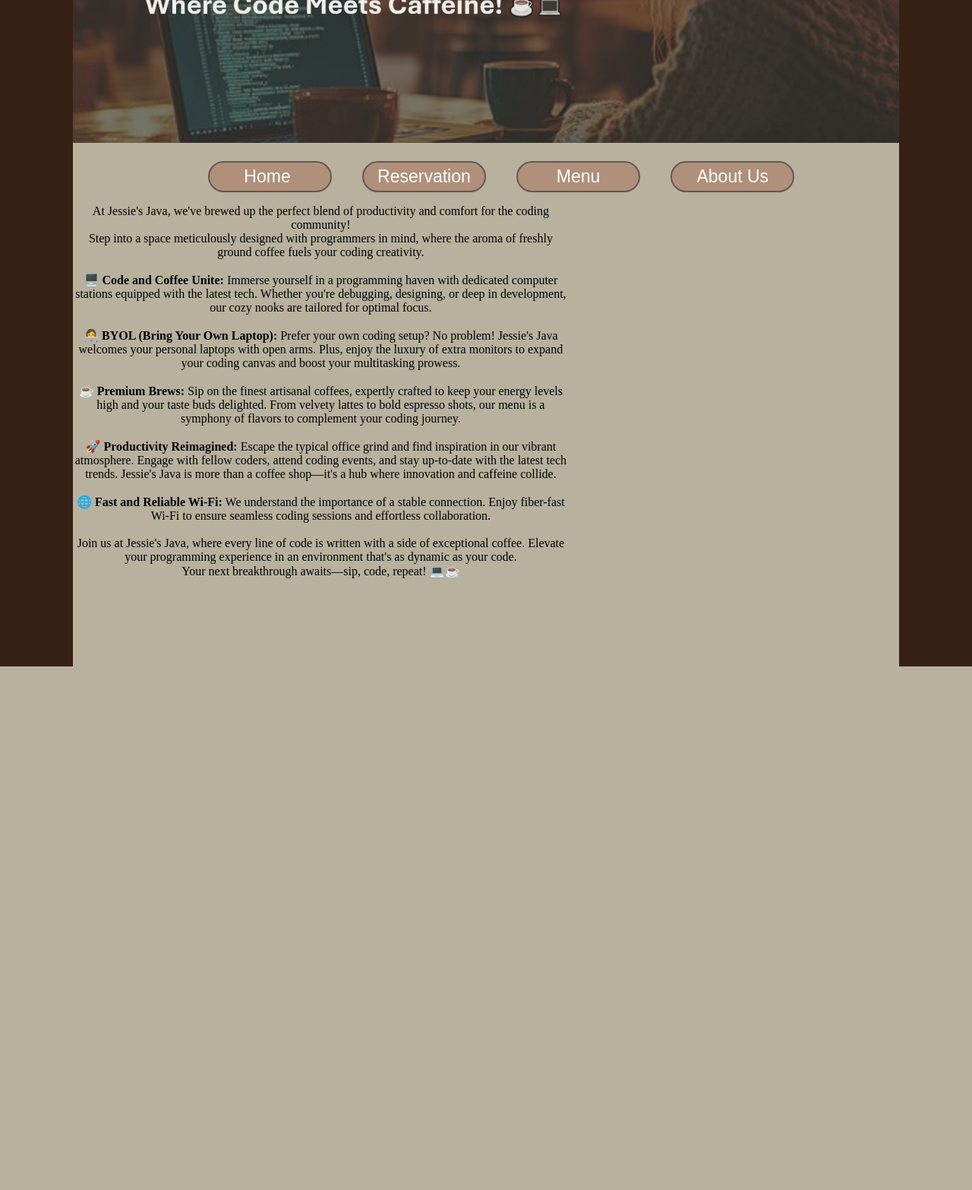
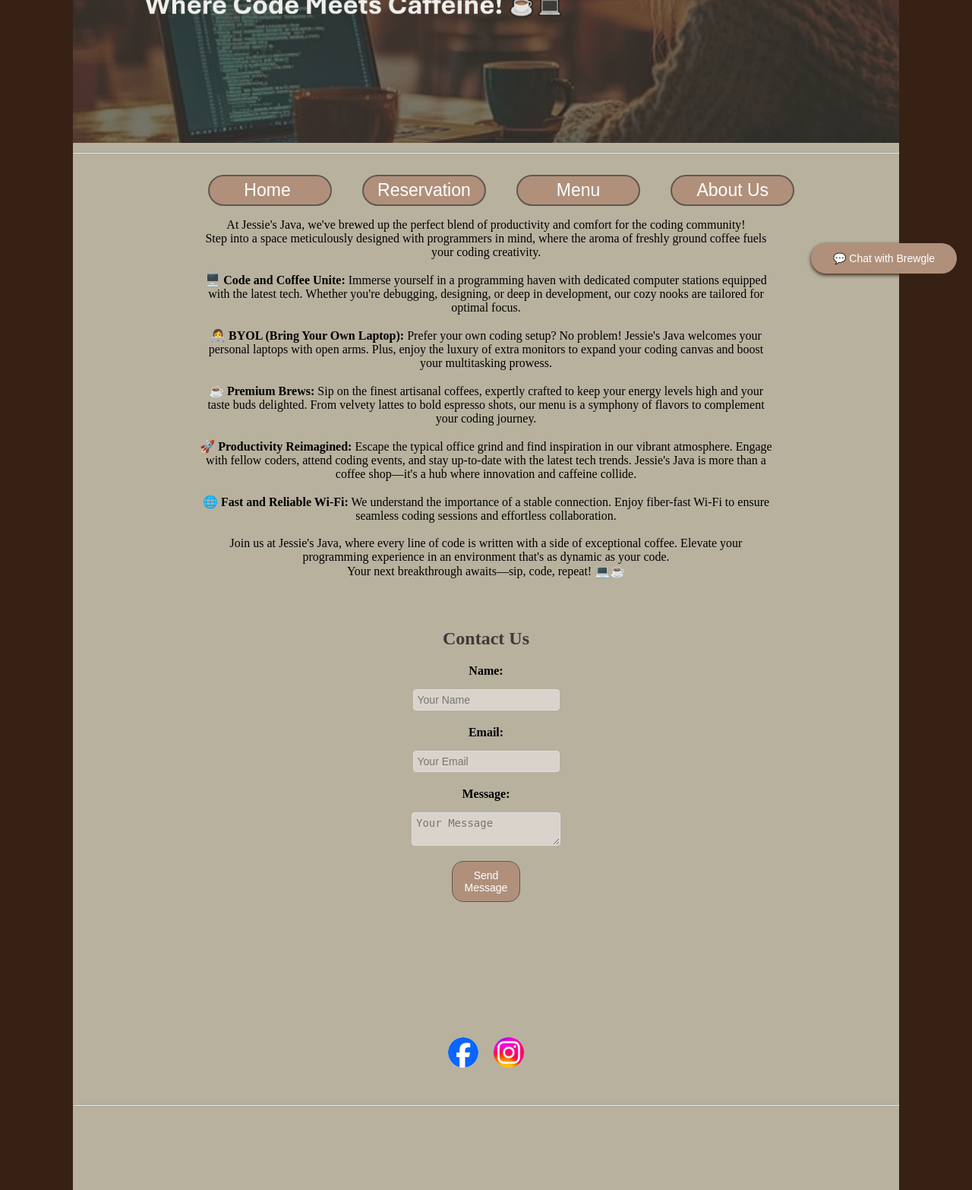
Before and after one commit to Jessie0611/JessiesJava, a PHP site: page /aboutus.html in a window 1280 px wide. Shown: the part 420-1986 px from the top of the page at 76% size. Before the commit the page ends 1297 px from the top, so only its background shows below. Run offline with PHP 8.4, Linux system fonts and the light colour scheme.

Commit message:
Add chatbot and more content

```diff
--- a/aboutus.html
+++ b/aboutus.html
@@ -1,3 +1,6 @@
+<?php
+include("database.php");
+?>
 <!DOCTYPE html>
 <html lang="en">
 <head>
@@ -10,6 +13,7 @@
 <div class="content">
     <div class="hero">
         <img src="Images/jj-hero.png" alt="Hero Image Unavailable" width="100%"></div>
+        <hr>
         <nav>
             <button class="btn"><a href="index.html">&nbsp;&nbsp;&nbsp;&nbsp;Home &nbsp;&nbsp;&nbsp;&nbsp;</a></button>
             <button class="btn"><a href="reservation.html">Reservation</a></button>
@@ -33,7 +37,45 @@ At Jessie's Java, we've brewed up the perfect blend of productivity and comfort
 
         </p>
     </div>
+    <section class="contact">
+        <h2>Contact Us</h2>
+        <form action="#" method="POST">
+          <label for="name">Name:</label>
+          <input type="text" id="name" name="name" required placeholder="Your Name">
+          <label for="email">Email:</label>
+          <input type="email" id="email" name="email" required placeholder="Your Email">
+          <label for="message">Message:</label>
+          <textarea id="message" name="message" required placeholder="Your Message"></textarea>
 
+          <button type="submit">Send Message</button>
+        </form>
+      </section>
+
+      <button id="chatbotButton" onclick="toggleChatbot()">💬 Chat with Brewgle</button>
+      <div id="chatbotContainer">
+          <div id="chatbotHeader" onclick="toggleChatbot()">💬 Close Brewgle  &nbsp;&nbsp;&nbsp;&nbsp; ✖<span id="close-chatbot" onclick="toggleChatbot()">
+          </span></div>
+           <iframe
+             id="chatbotiFrame"
+             title="Brewgle"
+             src="https://jessiesjava.ai.copilot.live"
+             style="border:none;"
+             loading="lazy"
+             allow="microphone;camera;speaker;clipboard-read;clipboard-write;geolocation;"
+             width="400px"
+             height="540px"
+          ></iframe>
+      </div>
+ <br>
+           <footer class="footer">
+               <div class="socialLinks">
+                 <a href="https://www.facebook.com" target="_blank" class="socialLink">
+                   <img src="Images/facebook.jpg" class="socialIcon"></a>
+               <a href="https://www.instagram.com" target="_blank" class="socialLink">
+                 <img src="Images/insta.jpg" class="socialIcon">
+             </div>
+           </footer>
+           <hr>
 </div>
     <script src="script.js"></script>
 </body>
--- a/script.js
+++ b/script.js
@@ -1,3 +1,5 @@
+
+
 function showMenu() {
     const menu = {
         hotLattes: [
@@ -164,3 +166,15 @@ document.addEventListener('DOMContentLoaded', function() {
     renderCalendar();
     renderUpcomingEvents();
   });
+
+  function toggleChatbot() {
+    var chatbot = document.getElementById("chatbotContainer");
+    var button = document.getElementById("chatbotButton");
+    if (chatbot.style.display === "none" || chatbot.style.display === "") {
+      chatbot.style.display = "block";
+      button.style.display = "none"; // Hide button when chatbot is open
+    } else {
+      chatbot.style.display = "none";
+      button.style.display = "block"; // Show button when chatbot is closed
+    }
+  }
--- a/style.css
+++ b/style.css
@@ -43,7 +43,7 @@ nav{
 a{
     color: white;
     text-decoration:dotted;
-    font-size: 23px;
+    font-size: 18px;
     pointer-events: visible;
 }
 a:hover{
@@ -77,10 +77,9 @@ input, select, textarea {
     border-radius: 4px;
 }
 button {
-    font-size: 16px;
+    font-size: 12px;
     width: 15%;
     padding: 10px;
-
     background-color: #b0907b;
     color: white;
     border: none;
@@ -141,8 +140,59 @@ h2, h3 {
 
 /*ABOUT US*/
 .aboutUs {
-    width: 60%;
+    width: 70%;
+    display: flex;
+    align-items: center;
+    justify-content: center;
     text-align: center;
+    margin: 0 auto; /* Center horizontally */
+}
+/* Contact Section */
+.contact {
+    text-align: center;
+    margin: 50px auto;
+    width: 80%;
+    max-width: 600px;
+}
+
+.contact h2 {
+    margin-bottom: 20px;
+}
+
+.contact form {
+    display: flex;
+    flex-direction: column;
+    gap: 5px;
+}
+
+.contact label {
+    font-size: 16px;
+    margin-bottom: 10px;
+    font-weight: bold;
+}
+
+.contact input, .contact textarea {
+    padding: 5px;
+    margin-bottom: 15px;
+    border: 1px solid #ddd;
+    border-radius: 4px;
+    font-size: 14px;
+    background-color: #d9d3cb;
+}
+
+.contact button {
+    font-size: 14px;
+    padding: 10px;
+    background-color: #b0907b;
+    color: white;
+    border: none;
+    border: 1px solid #625750;
+    cursor: pointer;
+}
+
+.contact button:hover {
+        background-color: #625750;
+        border: 2px solid #78ada5;
 }
 
 /*RES FORM*/
@@ -166,16 +216,6 @@ input, select, textarea {
     border-radius: 4px;
 }
 
-button {
-    font-size: 12px;
-    padding: 10px;
-    background-color: #b0907b;
-    color: white;
-    border: none;
-    border: 1px solid #625750;
-    cursor: pointer;
-}
-
 button:hover {
     background-color: #625750;
     border: 2px solid #78ada5;
@@ -183,12 +223,6 @@ button:hover {
 
 #spaceType, #resDate, #resTime, #fullName, #email, #phone, #drinkType {
     font-size: 14px;
-    background-color: #d9d3cb;
-}
-
-#specialRequests {
-    font-size: 18px;
-    width: 90%;
     background-color: #d9d3cb;
 }
 
@@ -212,8 +246,8 @@ button:hover {
 /* CALANDER */
 .calendar-container {
     margin-top: 4%;
-    width: 600px;
-    height: 600px;
+    width: 400px;
+    height: 520px;
     padding: 10px;
     background-color: #b7b19e;
     display: flex;
@@ -233,9 +267,9 @@ button {
     background-color: hsl(23, 7%, 23%);
     color: white;
     border: none;
-    padding: 15px;
+    padding: 10px;
     cursor: pointer;
-    border-radius: 5px;
+    border-radius: 15px;
 }
 
 button:hover {
@@ -271,3 +305,76 @@ button:hover {
     list-style: none;
     padding: 0;
 }
+
+
+/*FOOTER*/
+/* Social media links */
+.footer .socialLinks {
+    margin-top: 80px;
+    display: flex;
+    justify-content: center;
+    gap: 20px;
+    padding: 30px;
+}
+
+.footer .socialIcon {
+    width: 40px;
+    height: 40px;
+    border-radius: 50%;
+    object-fit: cover; /* Ensure the images scale well */
+    transition: transform 0.3s ease; /* Smooth hover effect */
+}
+
+.footer .socialIcon:hover {
+    transform: scale(1.1); /* Slight zoom effect on hover */
+}
+#chatbotContainer {
+    position: fixed;
+    bottom: 80px; /* Push above button */
+    right: 20px;
+    width: 400px; /* Adjusted width */
+    height: 550px; /* Adjusted height */
+    z-index: 9999;
+    background: white;
+    border-radius: 10px;
+    box-shadow: 0px 4px 10px rgba(0, 0, 0, 0.2);
+    overflow: hidden;
+    display: none; /* Hidden by default */
+    flex-direction: column;
+      }
+  #chatbotHeader {
+    background: #b0907b;
+    color: white;
+    padding: 10px;
+    text-align: center;
+    cursor: pointer;
+  }
+
+  #chatbotiFrame {
+    width: 100%;
+    height: 100%;
+    border: none;
+    display: block;
+  }
+  #close-chatbot {
+    position: absolute;
+    right: 10px;
+    top: 5px;
+    cursor: pointer;
+    font-size: 14px;
+    color: white;
+  }
+  #chatbotButton {
+    position: fixed;
+    bottom: 20px;
+    right: 20px;
+    background: #b0907b;
+    color: white;
+    padding: 12px 15px;
+    border-radius: 50px;
+    cursor: pointer;
+    font-size: 14px;
+    box-shadow: 0px 2px 5px #372115;
+    z-index: 10000;
+    border: none;
+  }
```
Also changed, not shown: index.html (+30 -0 lines), menu.html (+29 -2 lines), resPayment.html (+30 -0 lines), reservation.html (+34 -1 lines), Images/facebook.jpg (added), Images/insta.jpg (added), database.php (renamed from index.php).
